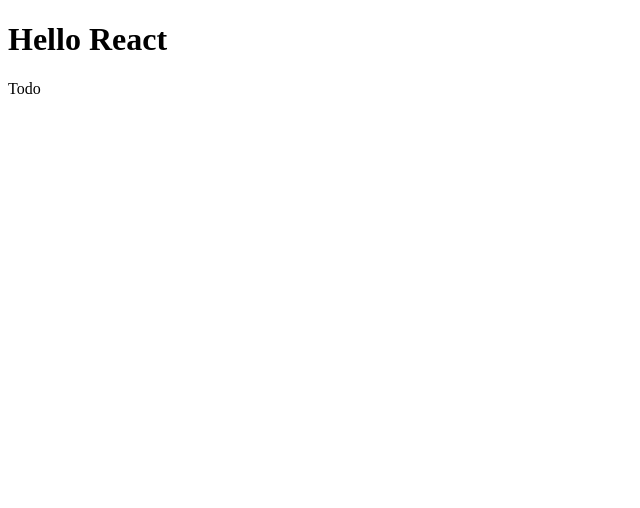
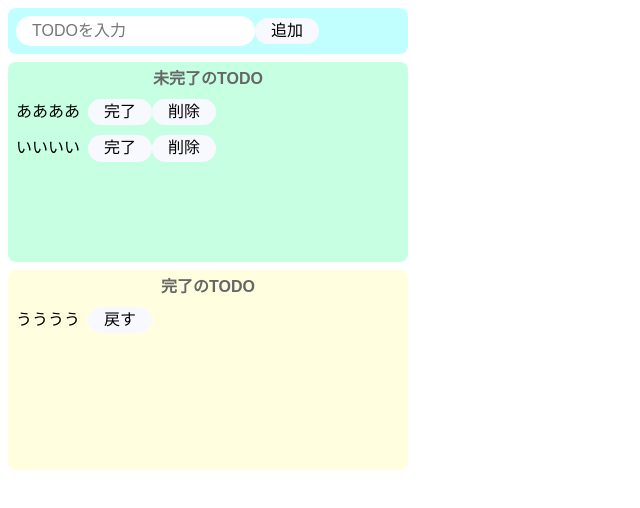
Before and after one commit to XeicuLy/react-todo-app-modernJS, a React (Vite) app: page / in a window 1280 px wide. Shown: the top 508 px of the page, without its empty margins (0-640 px from the left). Built offline with nearby package versions, Linux system fonts and the light colour scheme.

Commit message:
:sparkles:feat: 基本画面の作成
Reactを使って動的にリストを出力する方法で基本ページを作成しました。

```diff
--- a/src/App.jsx
+++ b/src/App.jsx
@@ -1,10 +1,42 @@
-import './App.css';
+import React, { useState } from 'react';
 
 function App() {
+  const [inCompleteTodos, setInCompleteTodos] = useState(['ああああ', 'いいいい']);
+  const [completeTodos, setCompleteTodos] = useState(['うううう']);
+
   return (
     <>
-      <h1>Hello React</h1>
-      <p>Todo</p>
+      <div className='input-box'>
+        <input className='input-area' type='text' placeholder='TODOを入力' />
+        <button className='button'>追加</button>
+      </div>
+      <div className='incomplete-area'>
+        <p className='title'>未完了のTODO</p>
+        <ul className='incomplete-lists'>
+          {inCompleteTodos.map(todo => {
+            return (
+              <li key={todo} className='list incomplete-list'>
+                <p className='description'>{todo}</p>
+                <button className='button complete-button'>完了</button>
+                <button className='button delete-button'>削除</button>
+              </li>
+            );
+          })}
+        </ul>
+      </div>
+      <div className='complete-area'>
+        <p className='title'>完了のTODO</p>
+        <ul className='complete-lists'>
+          {completeTodos.map(todo => {
+            return (
+              <li key={todo} className='list complete-list'>
+                <p className='description'>{todo}</p>
+                <button className='button return-button'>戻す</button>
+              </li>
+            );
+          })}
+        </ul>
+      </div>
     </>
   );
 }
--- /dev/null
+++ b/src/css/index.css
@@ -0,0 +1,63 @@
+body {
+  font-family: sans-serif;
+}
+
+.input-area {
+  border-radius: 16px;
+  padding: 6px 16px;
+  background-color: #fff;
+  outline: none;
+}
+
+.button {
+  padding: 4px 16px;
+  background-color: ghostwhite;
+  border-radius: 16px;
+}
+
+.button:hover {
+  background-color: aqua;
+  color: #fff;
+}
+
+.input-box {
+  background-color: #c1ffff;
+  width: 400px;
+  padding: 8px;
+  margin: 8px;
+  border-radius: 8px;
+}
+
+.incomplete-area {
+  background-color: #c6ffe2;
+  width: 400px;
+  min-height: 200px;
+  padding: 8px;
+  margin: 8px;
+  border-radius: 8px;
+}
+
+.complete-area {
+  background-color: #ffffe0;
+  width: 400px;
+  min-height: 200px;
+  padding: 8px;
+  margin: 8px;
+  border-radius: 8px;
+}
+
+.title {
+  text-align: center;
+  font-weight: bold;
+  color: #666;
+}
+
+.list {
+  display: flex;
+  align-items: center;
+  margin-top: 10px;
+}
+
+.description {
+  margin-right: 8px;
+}
--- /dev/null
+++ b/src/css/reset.css
@@ -0,0 +1,414 @@
+/*! destyle.css v4.0.0 | MIT License | https://github.com/nicolas-cusan/destyle.css */
+
+/* Reset box-model and set borders */
+/* ============================================ */
+
+*,
+::before,
+::after {
+  box-sizing: border-box;
+  border-style: solid;
+  border-width: 0;
+}
+
+/* Document */
+/* ============================================ */
+
+/**
+ * 1. Correct the line height in all browsers.
+ * 2. Prevent adjustments of font size after orientation changes in iOS.
+ * 3. Remove gray overlay on links for iOS.
+ */
+
+html {
+  line-height: 1.15; /* 1 */
+  -webkit-text-size-adjust: 100%; /* 2 */
+  -webkit-tap-highlight-color: transparent; /* 3*/
+}
+
+/* Sections */
+/* ============================================ */
+
+/**
+ * Remove the margin in all browsers.
+ */
+
+body {
+  margin: 0;
+}
+
+/**
+ * Render the `main` element consistently in IE.
+ */
+
+main {
+  display: block;
+}
+
+/* Vertical rhythm */
+/* ============================================ */
+
+p,
+table,
+blockquote,
+address,
+pre,
+iframe,
+form,
+figure,
+dl {
+  margin: 0;
+}
+
+/* Headings */
+/* ============================================ */
+
+h1,
+h2,
+h3,
+h4,
+h5,
+h6 {
+  font-size: inherit;
+  font-weight: inherit;
+  margin: 0;
+}
+
+/* Lists (enumeration) */
+/* ============================================ */
+
+ul,
+ol {
+  margin: 0;
+  padding: 0;
+  list-style: none;
+}
+
+/* Lists (definition) */
+/* ============================================ */
+
+dt {
+  font-weight: bold;
+}
+
+dd {
+  margin-left: 0;
+}
+
+/* Grouping content */
+/* ============================================ */
+
+/**
+ * 1. Add the correct box sizing in Firefox.
+ * 2. Show the overflow in Edge and IE.
+ */
+
+hr {
+  box-sizing: content-box; /* 1 */
+  height: 0; /* 1 */
+  overflow: visible; /* 2 */
+  border-top-width: 1px;
+  margin: 0;
+  clear: both;
+  color: inherit;
+}
+
+/**
+ * 1. Correct the inheritance and scaling of font size in all browsers.
+ * 2. Correct the odd `em` font sizing in all browsers.
+ */
+
+pre {
+  font-family: monospace, monospace; /* 1 */
+  font-size: inherit; /* 2 */
+}
+
+address {
+  font-style: inherit;
+}
+
+/* Text-level semantics */
+/* ============================================ */
+
+/**
+ * Remove the gray background on active links in IE 10.
+ */
+
+a {
+  background-color: transparent;
+  text-decoration: none;
+  color: inherit;
+}
+
+/**
+ * 1. Remove the bottom border in Chrome 57-
+ * 2. Add the correct text decoration in Chrome, Edge, IE, Opera, and Safari.
+ */
+
+abbr[title] {
+  text-decoration: underline dotted; /* 2 */
+}
+
+/**
+ * Add the correct font weight in Chrome, Edge, and Safari.
+ */
+
+b,
+strong {
+  font-weight: bolder;
+}
+
+/**
+ * 1. Correct the inheritance and scaling of font size in all browsers.
+ * 2. Correct the odd `em` font sizing in all browsers.
+ */
+
+code,
+kbd,
+samp {
+  font-family: monospace, monospace; /* 1 */
+  font-size: inherit; /* 2 */
+}
+
+/**
+ * Add the correct font size in all browsers.
+ */
+
+small {
+  font-size: 80%;
+}
+
+/**
+ * Prevent `sub` and `sup` elements from affecting the line height in
+ * all browsers.
+ */
+
+sub,
+sup {
+  font-size: 75%;
+  line-height: 0;
+  position: relative;
+  vertical-align: baseline;
+}
+
+sub {
+  bottom: -0.25em;
+}
+
+sup {
+  top: -0.5em;
+}
+
+/* Replaced content */
+/* ============================================ */
+
+/**
+ * Prevent vertical alignment issues.
+ */
+
+svg,
+img,
+embed,
+object,
+iframe {
+  vertical-align: bottom;
+}
+
+/* Forms */
+/* ============================================ */
+
+/**
+ * Reset form fields to make them styleable.
+ * 1. Make form elements stylable across systems iOS especially.
+ * 2. Inherit text-transform from parent.
+ */
+
+button,
+input,
+optgroup,
+select,
+textarea {
+  -webkit-appearance: none; /* 1 */
+  appearance: none;
+  vertical-align: middle;
+  color: inherit;
+  font: inherit;
+  background: transparent;
+  padding: 0;
+  margin: 0;
+  border-radius: 0;
+  text-align: inherit;
+  text-transform: inherit; /* 2 */
+}
+
+/**
+ * Correct cursors for clickable elements.
+ */
+
+button,
+[type="button"],
+[type="reset"],
+[type="submit"] {
+  cursor: pointer;
+}
+
+button:disabled,
+[type="button"]:disabled,
+[type="reset"]:disabled,
+[type="submit"]:disabled {
+  cursor: default;
+}
+
+/**
+ * Improve outlines for Firefox and unify style with input elements & buttons.
+ */
+
+:-moz-focusring {
+  outline: auto;
+}
+
+select:disabled {
+  opacity: inherit;
+}
+
+/**
+ * Remove padding
+ */
+
+option {
+  padding: 0;
+}
+
+/**
+ * Reset to invisible
+ */
+
+fieldset {
+  margin: 0;
+  padding: 0;
+  min-width: 0;
+}
+
+legend {
+  padding: 0;
+}
+
+/**
+ * Add the correct vertical alignment in Chrome, Firefox, and Opera.
+ */
+
+progress {
+  vertical-align: baseline;
+}
+
+/**
+ * Remove the default vertical scrollbar in IE 10+.
+ */
+
+textarea {
+  overflow: auto;
+}
+
+/**
+ * Correct the cursor style of increment and decrement buttons in Chrome.
+ */
+
+[type="number"]::-webkit-inner-spin-button,
+[type="number"]::-webkit-outer-spin-button {
+  height: auto;
+}
+
+/**
+ * Correct the outline style in Safari.
+ */
+
+[type="search"] {
+  outline-offset: -2px; /* 1 */
+}
+
+/**
+ * Remove the inner padding in Chrome and Safari on macOS.
+ */
+
+[type="search"]::-webkit-search-decoration {
+  -webkit-appearance: none;
+}
+
+/**
+ * 1. Correct the inability to style clickable types in iOS and Safari.
+ * 2. Fix font inheritance.
+ */
+
+::-webkit-file-upload-button {
+  -webkit-appearance: button; /* 1 */
+  font: inherit; /* 2 */
+}
+
+/**
+ * Fix appearance for Firefox
+ */
+[type="number"] {
+  -moz-appearance: textfield;
+}
+
+/**
+ * Clickable labels
+ */
+
+label[for] {
+  cursor: pointer;
+}
+
+/* Interactive */
+/* ============================================ */
+
+/*
+ * Add the correct display in Edge, IE 10+, and Firefox.
+ */
+
+details {
+  display: block;
+}
+
+/*
+ * Add the correct display in all browsers.
+ */
+
+summary {
+  display: list-item;
+}
+
+/*
+ * Remove outline for editable content.
+ */
+
+[contenteditable]:focus {
+  outline: auto;
+}
+
+/* Tables */
+/* ============================================ */
+
+/**
+1. Correct table border color inheritance in all Chrome and Safari.
+*/
+
+table {
+  border-color: inherit; /* 1 */
+  border-collapse: collapse;
+}
+
+caption {
+  text-align: left;
+}
+
+td,
+th {
+  vertical-align: top;
+  padding: 0;
+}
+
+th {
+  text-align: left;
+  font-weight: bold;
+}
--- a/src/main.jsx
+++ b/src/main.jsx
@@ -1,7 +1,8 @@
 import React from 'react'
 import ReactDOM from 'react-dom/client'
 import App from './App'
-import './index.css'
+import "./css/reset.css"
+import './css//index.css'
 
 ReactDOM.createRoot(document.getElementById('root')).render(
   <React.StrictMode>
```
Also changed, not shown: src/App.css (deleted), src/index.css (deleted).
